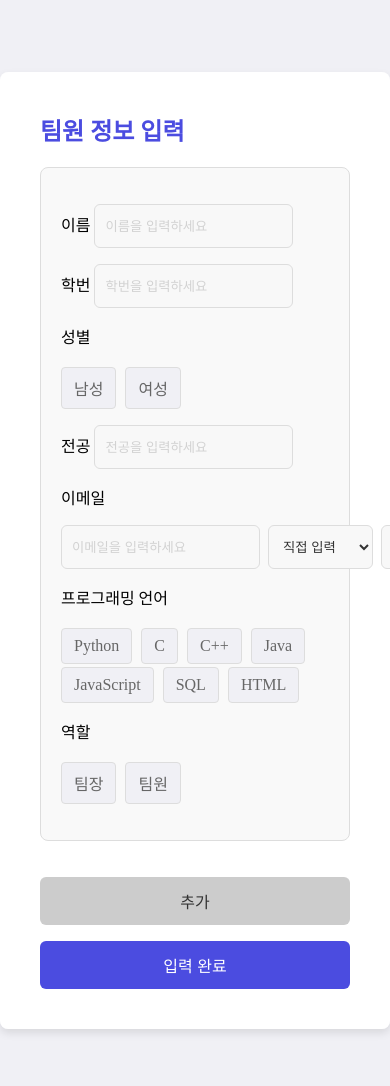
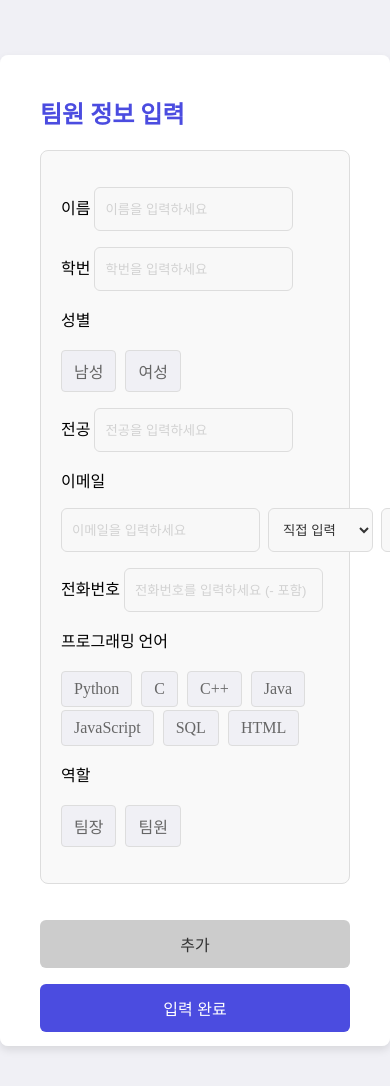
Before and after one commit to kmj-ggororok/2024-2-OSSPrac-visions-04, a Flask app: page /input in a window 390 px wide. Shown: the top 1086 px of the page. Run offline with Flask 3, Linux system fonts and the light colour scheme; some web fonts are replaced.

Commit message:
add phoneNumber option in input.html

```diff
--- a/Subject/templates/input.html
+++ b/Subject/templates/input.html
@@ -150,6 +150,7 @@
                         </select>
                         <input type="text" id="domain-txt0" placeholder="도메인을 입력하세요" disabled>
                     </div>
+                    <p>전화번호 <input type="text" name="phone_number[]" placeholder="전화번호를 입력하세요 (- 포함)" required></p>
                     <p>프로그래밍 언어</p>
                     <p>
                         <input type="checkbox" id="python0" name="programming_language[0][]" value="Python">
@@ -225,6 +226,7 @@
                     </select>
                     <input type="text" id="domain-txt${personCount}" placeholder="도메인을 입력하세요" disabled>
                 </div>
+                <p>전화번호 <input type="text" name="phone_number[]" placeholder="전화번호를 입력하세요 (- 포함)" required></p>
                 <p>프로그래밍 언어</p>
                 <p>
                     <input type="checkbox" id="python${personCount}" name="programming_language[${personCount}][]" value="Python">
```
